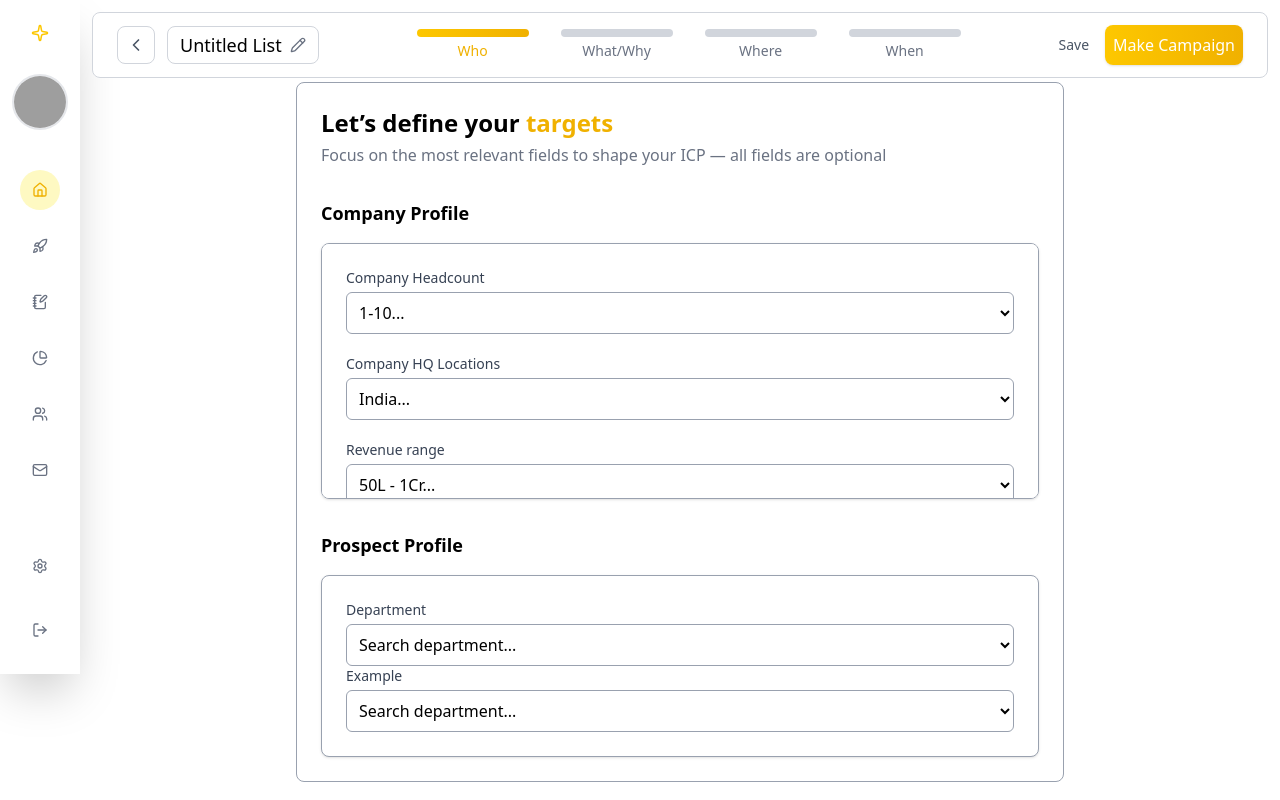
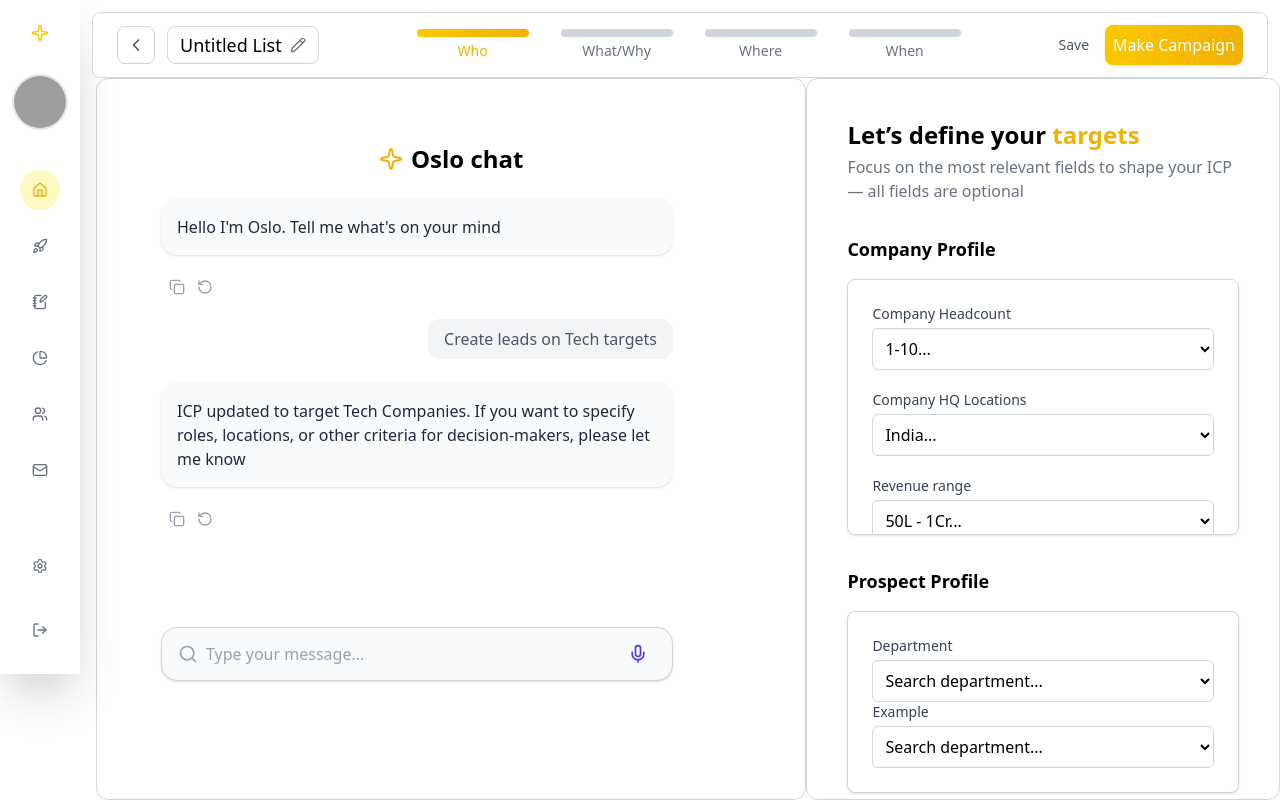
Before and after one commit to Doshi24/Assignment_ZI_cloud, a React (Vite) app in the folder vite-project/: page / in a window 1280 px wide. Built offline with nearby package versions, Linux system fonts and the light colour scheme; grey boxes are pictures that could not be loaded.

Commit message:
Add Hero_section_left component and update layout in Heropage; adjust styles in Top_nav and Here_section_right

```diff
--- a/vite-project/src/Homepage.jsx
+++ b/vite-project/src/Homepage.jsx
@@ -19,7 +19,7 @@ function Homepage() {
           <Top_nav />
         </div>
 
-        <div className='flex-1 overflow-y-auto'>
+        <div className='ml-4 flex-1 overflow-y-auto'>
             <Heropage />
         </div>
       </div>
--- /dev/null
+++ b/vite-project/src/component/Hero_section_left.jsx
@@ -0,0 +1,72 @@
+import React from "react";
+import { Mic, RotateCcw, Copy, Sparkle, Search } from "lucide-react";
+
+ function Here_section_left() {
+  return (
+    <div className="min-h-screen flex flex-col items-center bg-white-50 p-6">
+
+      <div className="w-full max-w-2xl bg-white p-6">
+
+        <div className="flex items-center justify-center gap-2 mb-6">
+            <Sparkle className="text-yellow-500" />
+            <h1 className="text-2xl font-semibold">Oslo chat</h1>
+        </div>
+
+        <div className="w-full max-w-lg space-y-6">
+          <div className="bg-gray-50 rounded-2xl p-4 shadow-sm">
+            <p className="text-gray-800">
+              Hello I'm Oslo. Tell me what's on your mind
+            </p>
+          </div>
+
+          <div className="flex gap-3 text-gray-400 ml-2">
+            <button className="hover:text-gray-600">
+              <Copy size={16} />
+            </button>
+            <button className="hover:text-gray-600">
+              <RotateCcw size={16} />
+            </button>
+          </div>
+
+          <div className="flex justify-end">
+            <button className="bg-gray-100 hover:bg-gray-200 text-gray-600 font-medium px-4 py-2 rounded-xl transition">
+              Create leads on Tech targets
+            </button>
+          </div>
+
+          <div className="bg-gray-50 rounded-2xl p-4 shadow-sm">
+            <p className="text-gray-800">
+              ICP updated to target Tech Companies. If you want to specify
+              roles, locations, or other criteria for decision-makers, please
+              let me know
+            </p>
+          </div>
+
+          <div className="flex gap-3 text-gray-400 ml-2">
+            <button className="hover:text-gray-600">
+              <Copy size={16} />
+            </button>
+            <button className="hover:text-gray-600">
+              <RotateCcw size={16} />
+            </button>
+          </div>
+        </div>
+
+        <div className="w-full max-w-lg mt-25 flex items-center bg-gray-50 rounded-2xl px-4 py-2 shadow-sm border border-gray-300">
+          <Search size={20} className="text-gray-400 mr-2" />
+          <input
+            type="text"
+            placeholder="Type your message..."
+            className="flex-1 bg-transparent outline-none text-gray-700 placeholder-gray-400"
+          />
+          <button className="p-2 text-indigo-600 hover:text-indigo-800 transition">
+            <Mic size={20} />
+          </button>
+        </div>
+      </div>
+    </div>
+  );
+}
+
+
+export default Here_section_left
--- a/vite-project/src/component/Hero_section_right.jsx
+++ b/vite-project/src/component/Hero_section_right.jsx
@@ -1,10 +1,7 @@
-
-
-
 
 function Here_section_right() {
   return (
-    <div className="w-full max-w-3xl mx-auto p-6 border border-gray-400 rounded-lg ">
+    <div className="w-full max-w-3xl  p-6  ">
       {/* Header */}
       <h2 className="text-2xl font-semibold">
         Let’s define your <span className="text-yellow-500">targets</span>
@@ -16,13 +13,13 @@ function Here_section_right() {
       {/* Company Profile */}
       <div className="mt-8">
         <h3 className="text-lg font-semibold mb-4">Company Profile</h3>
-        <div className="bg-white border  border-gray-400 rounded-lg p-6 space-y-5 shadow-sm max-h-64 overflow-y-auto">
+        <div className="bg-white border  border-gray-300 rounded-lg p-6 space-y-5 shadow-sm max-h-64 overflow-y-auto">
           {/* Company Headcount */}
           <div>
             <label className="block text-sm font-medium text-gray-700 mb-1">
               Company Headcount
             </label>
-            <select className="w-full border  border-gray-400 rounded-md p-2 focus:ring-2 focus:ring-yellow-400 focus:outline-none">
+            <select className="w-full border  border-gray-300 rounded-md p-2 focus:ring-2 focus:ring-yellow-400 focus:outline-none">
               <option>1-10...</option>
               <option>11-50</option>
               <option>51-200</option>
@@ -35,7 +32,7 @@ function Here_section_right() {
             <label className="block text-sm font-medium text-gray-700 mb-1">
               Company HQ Locations
             </label>
-            <select className="w-full border  border-gray-400 rounded-md p-2 focus:ring-2 focus:ring-yellow-400 focus:outline-none">
+            <select className="w-full border  border-gray-300 rounded-md p-2 focus:ring-2 focus:ring-yellow-400 focus:outline-none">
               <option>India...</option>
               <option>USA</option>
               <option>UK</option>
@@ -48,7 +45,7 @@ function Here_section_right() {
             <label className="block text-sm font-medium text-gray-700 mb-1">
               Revenue range
             </label>
-            <select className="w-full border border-gray-400  rounded-md p-2 focus:ring-2 focus:ring-yellow-400 focus:outline-none">
+            <select className="w-full border border-gray-300  rounded-md p-2 focus:ring-2 focus:ring-yellow-400 focus:outline-none">
               <option>50L - 1Cr...</option>
               <option>1Cr - 10Cr</option>
               <option>10Cr+</option>
@@ -59,7 +56,7 @@ function Here_section_right() {
             <label className="block text-sm font-medium text-gray-700 mb-1">
               Example
             </label>
-            <select className="w-full border border-gray-400  rounded-md p-2 focus:ring-2 focus:ring-yellow-400 focus:outline-none">
+            <select className="w-full border border-gray-300  rounded-md p-2 focus:ring-2 focus:ring-yellow-400 focus:outline-none">
               <option>50L - 1Cr...</option>
               <option>1Cr - 10Cr</option>
               <option>10Cr+</option>
@@ -73,13 +70,13 @@ function Here_section_right() {
       {/* Prospect Profile */}
       <div className="mt-8">
         <h3 className="text-lg font-semibold mb-4">Prospect Profile</h3>
-        <div className="bg-white border border-gray-400 rounded-lg p-6 shadow-sm">
+        <div className="bg-white border border-gray-300 rounded-lg p-6 shadow-sm">
           {/* Department */}
           <div>
             <label className="block text-sm font-medium text-gray-700 mb-1">
               Department
             </label>
-            <select className="w-full border  border-gray-400 rounded-md p-2 focus:ring-2 focus:ring-yellow-400 focus:outline-none">
+            <select className="w-full border  border-gray-300 rounded-md p-2 focus:ring-2 focus:ring-yellow-400 focus:outline-none">
               <option>Search department...</option>
               <option>Engineering</option>
               <option>Sales</option>
@@ -92,7 +89,7 @@ function Here_section_right() {
             <label className="block text-sm font-medium text-gray-700 mb-1">
               Example
             </label>
-            <select className="w-full border  border-gray-400 rounded-md p-2 focus:ring-2 focus:ring-yellow-400 focus:outline-none">
+            <select className="w-full border  border-gray-300 rounded-md p-2 focus:ring-2 focus:ring-yellow-400 focus:outline-none">
               <option>Search department...</option>
               <option>Engineering</option>
               <option>Sales</option>
--- a/vite-project/src/component/Heropage.jsx
+++ b/vite-project/src/component/Heropage.jsx
@@ -1,11 +1,18 @@
 import Here_section_right from "./Hero_section_right";
+import Hero_section_left from "./Hero_section_left";
 
 function Heropage() {
-    return(
+  return (
+    <div className="flex w-full h-full">
+      <div className="w-3/5 p-4 border border-gray-300 rounded-xl">
+        <Hero_section_left />
+      </div>
 
+      <div className="w-2/5 p-4 border border-gray-300 rounded-xl">
         <Here_section_right />
-    )
+      </div>
+    </div>
+  );
 }
 
-
-export default Heropage
+export default Heropage;
--- a/vite-project/src/component/Top_nav.jsx
+++ b/vite-project/src/component/Top_nav.jsx
@@ -2,7 +2,7 @@ import { Pencil, ChevronLeft } from "lucide-react";
 
  function Top_nav() {
   return (
-    <nav className="flex items-center justify-between bg-white px-6 py-3 flex-1 border border-gray-300 rounded-lg m-1 ml-3 mt-3 mr-3">
+    <nav className="flex items-center justify-between bg-white px-6 py-3 flex-1 border border-gray-300 rounded-lg  ml-3 mt-3 mr-3">
       {/* Left Section */}
       <div className="flex items-center space-x-3">
         <button className="p-2 hover:bg-gray-100 rounded-lg border  border-gray-300">
```
